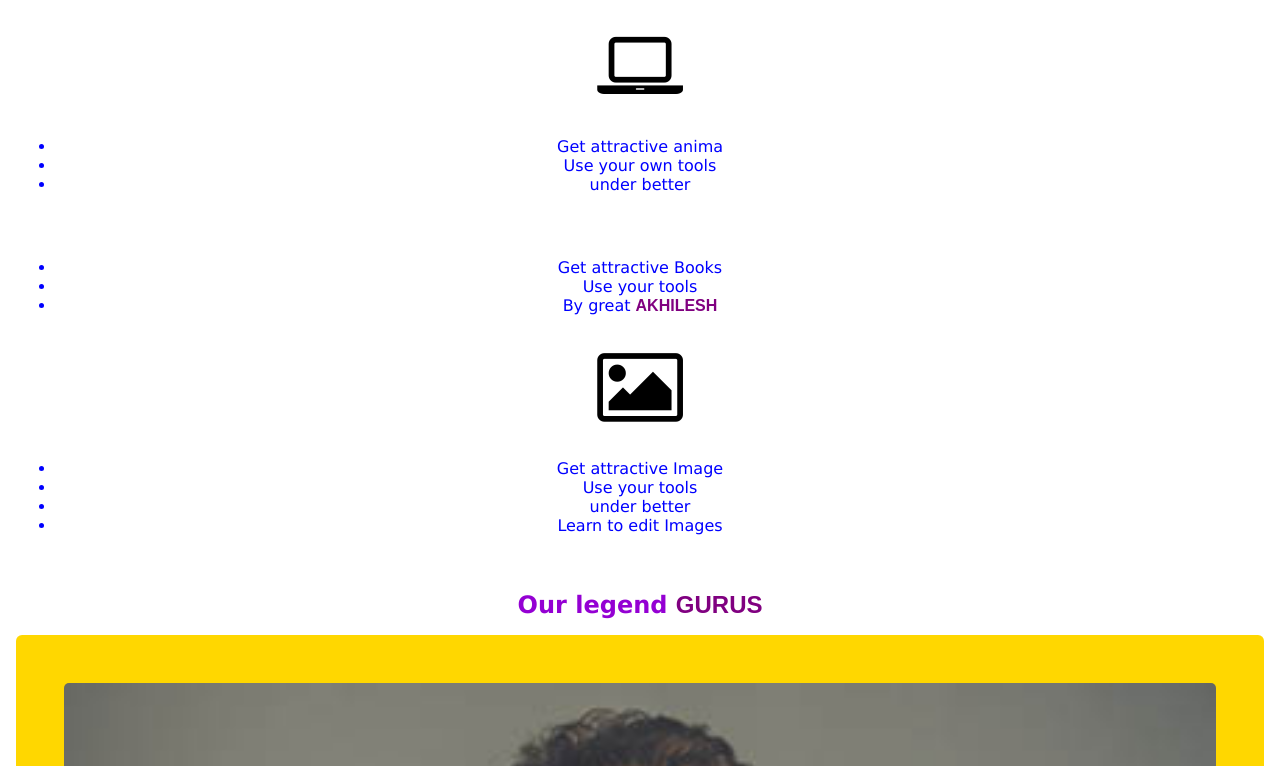
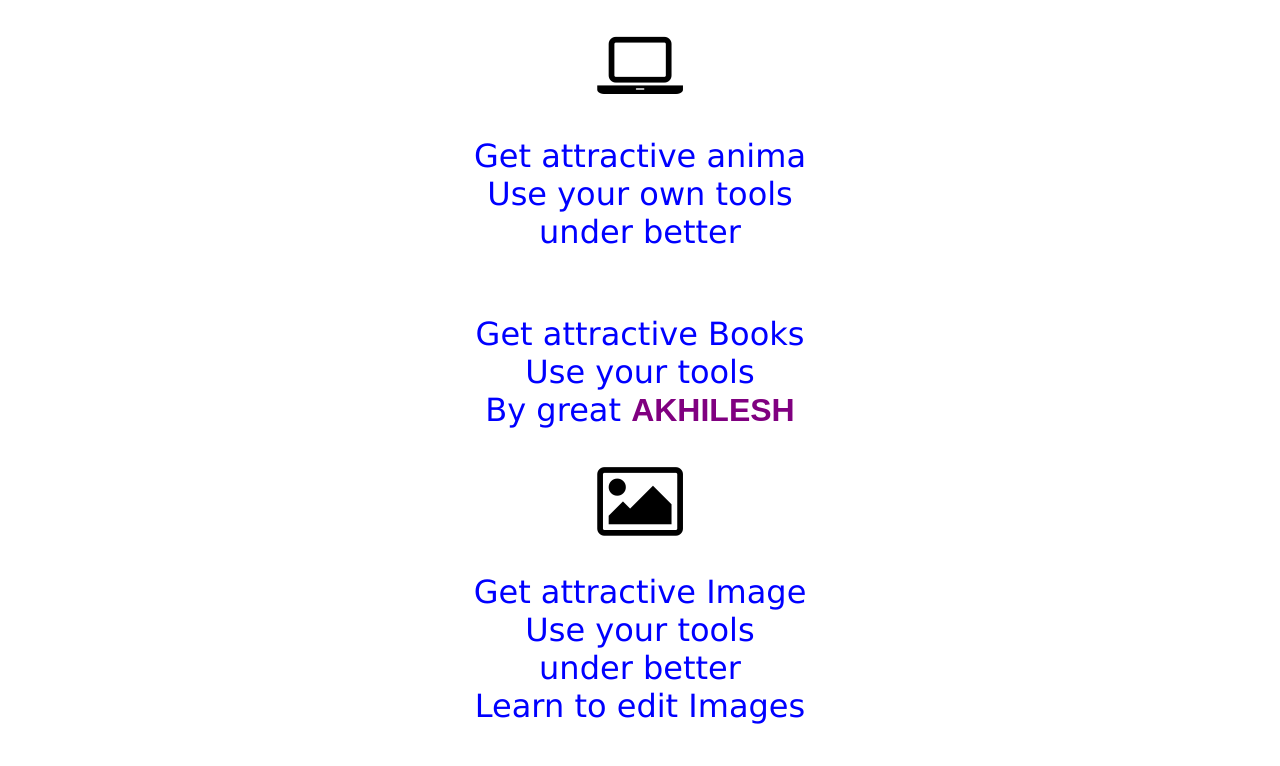
Before and after one commit to Akhileshyadav26/gyanganga, a plain HTML site: page index.html in a window 1280 px wide. Shown: the part 1220-1986 px from the top of the page. Drawn offline with Linux system fonts and the light colour scheme.

Commit message:
Update style.css

```diff
--- a/style.css
+++ b/style.css
@@ -126,10 +126,11 @@
     cursor: pointer;
 }
 
+
 li{
     color: blue;
-    font-style: 3rem;
-    font-size:1rem;
+    font-size:2rem;
+    list-style : none;
 }
 .teach{
     text-align: center;
```
